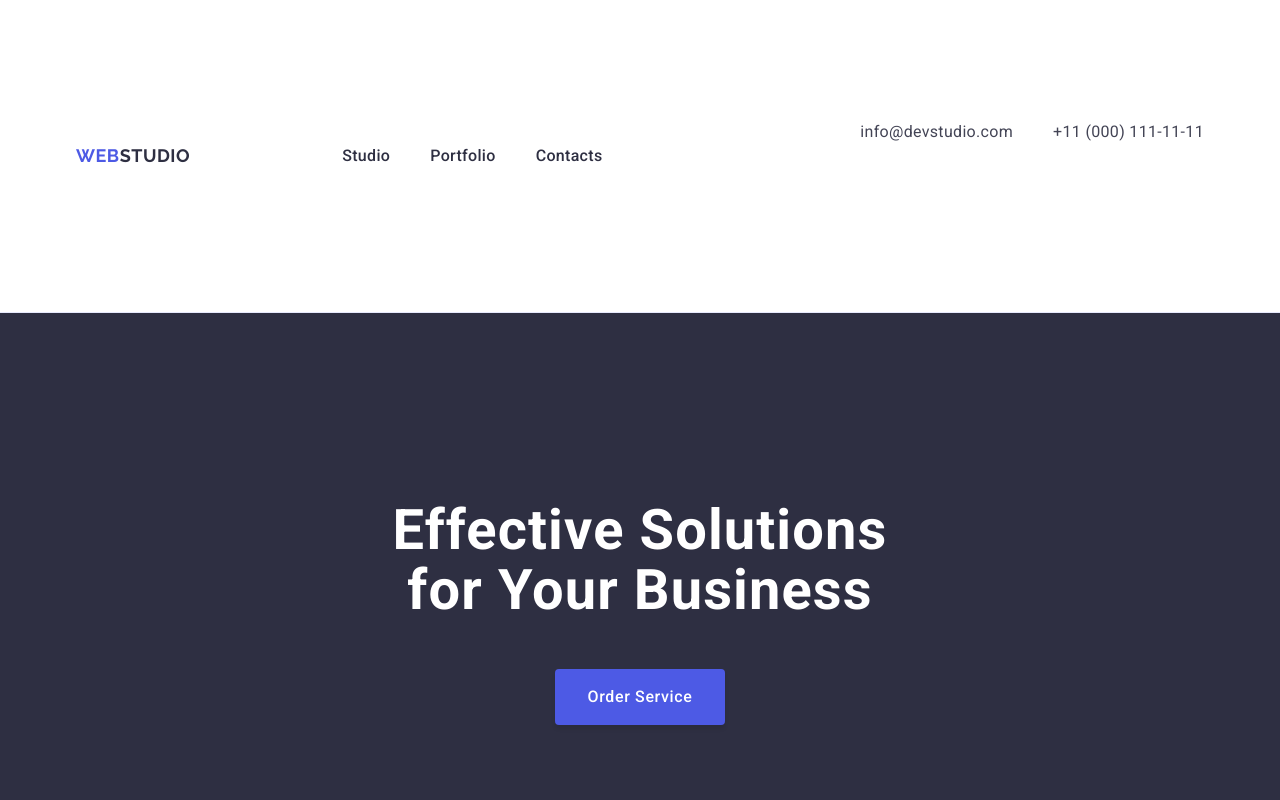
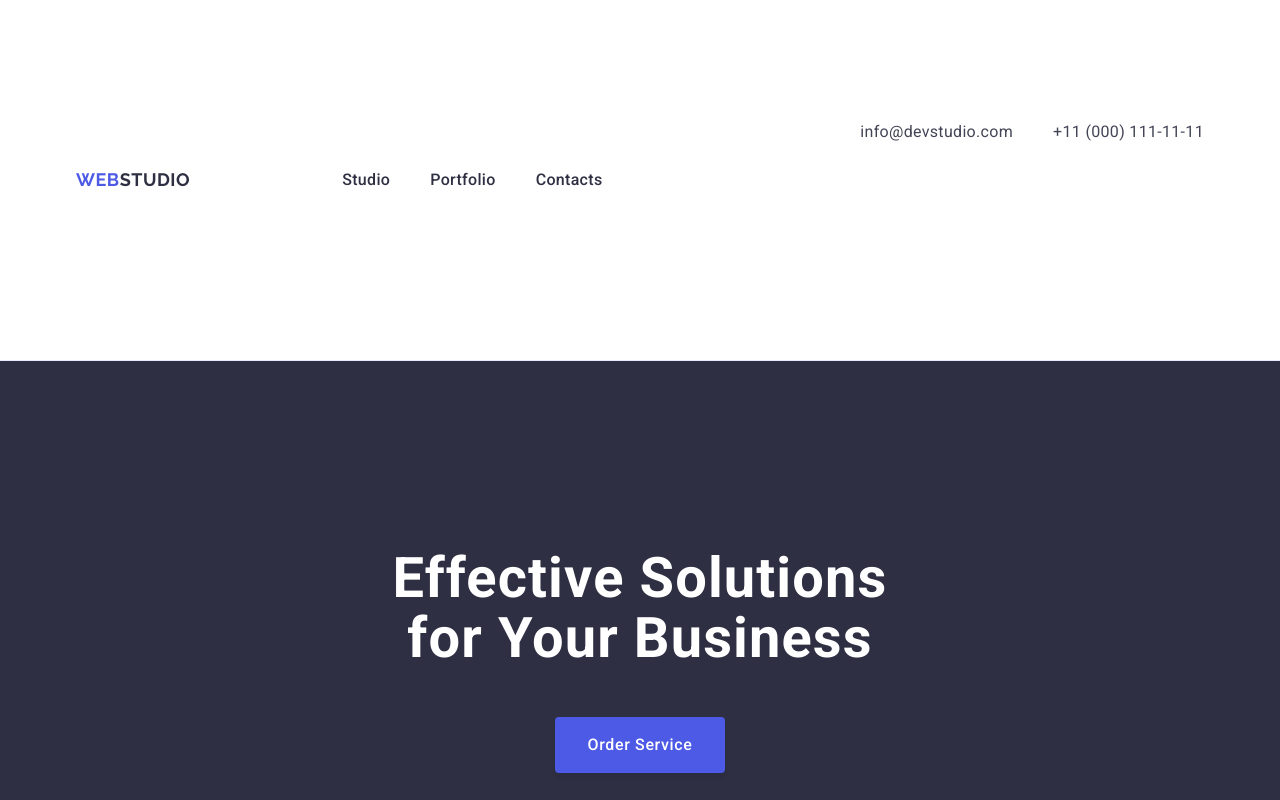
Before and after one commit to VolodymyrZakrevskyi/goit-markup-hw-03, a plain HTML site: page index.html in a window 1280 px wide. Shown: the top 800 px of the page. Drawn offline with nearby package versions, Linux system fonts and the light colour scheme.

Commit message:
Update styles.css

```diff
--- a/css/styles.css
+++ b/css/styles.css
@@ -51,7 +51,8 @@ img {
     font-weight: 500;
     line-height: 1.5;
     letter-spacing: 0.02em;
-    padding: 24px 0
+    display: flex;
+    padding: 24px 0;
 }
 .link:hover,
 .link:focus {
```
